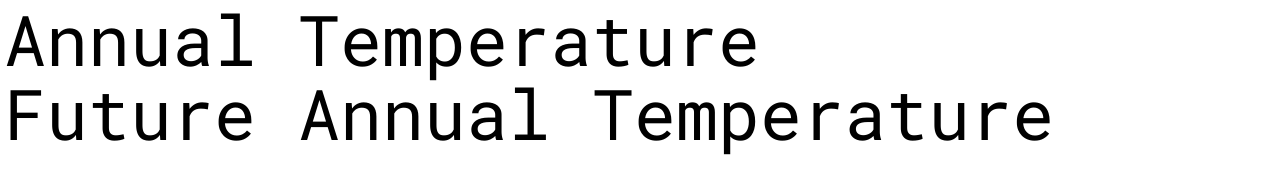
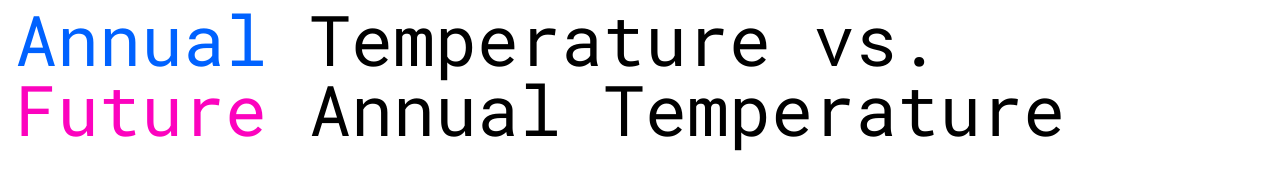
Before and after one commit to eliiiifant/Datavisualization_d3, a plain HTML site: page index.html in a window 1280 px wide. Drawn offline with nearby package versions, Linux system fonts and the light colour scheme; no server answers.

Commit message:
Anpassungen

```diff
--- a/index.html
+++ b/index.html
@@ -6,14 +6,12 @@
   <meta name="viewport" content="width=device-width, initial-scale=1.0">
   <title>Display Data with D3</title>
   <script src="https://d3js.org/d3.v7.min.js"></script>
+  <style>@import url('https://fonts.googleapis.com/css2?family=Roboto+Mono&display=swap');</style>
   <link rel="stylesheet" href="style.css">
 </head>
 <body>
-  <h1>Annual Temperature</h1>
-  <h1>Future Annual Temperature</h1>
-  <style>
-    @import url('https://fonts.googleapis.com/css2?family=Roboto+Mono&display=swap');
-  </style>
+  <h1><span style="color:#0062ff">Annual</span> Temperature vs.</h1>
+  <h2><span style="color:#fc03be">Future</span> Annual Temperature</h2>
   <div id="d3"></div>
   <script src="main.js"></script>
 </body>
--- a/style.css
+++ b/style.css
@@ -10,7 +10,18 @@ h1 {
   font-family: 'Roboto Mono', monospace;
   line-height: 70px;
   padding-top: 4px;
-  padding-left: 4px;
+  padding-left: 15px;
+  width: auto;
+  font-weight: normal;
+}
+
+h2 {
+  font-size: 70px;
+  background-color: white;
+  color: black;
+  font-family: 'Roboto Mono', monospace;
+  line-height: 70px;
+  padding-left: 15px;
   width: auto;
   font-weight: normal;
 }
```
Also changed, not shown: main.js (+4 -7 lines).
